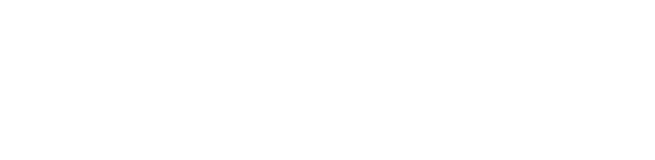
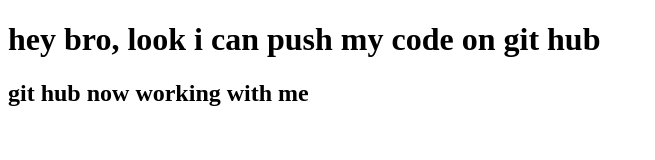
Before and after one commit to emranhasan518/my-second-repo, a plain HTML site: page index.html in a window 1280 px wide. Shown: the whole page, without its empty margins (0-655 px from the left). Drawn offline with Linux system fonts and the light colour scheme.

Commit message:
added header

```diff
--- a/index.html
+++ b/index.html
@@ -7,6 +7,7 @@
     <title>my second github repot</title>
 </head>
 <body>
-
+    <h1>hey bro, look i can push my code on git hub</h1>
+    <h2>git hub now working with me </h2>
 </body>
 </html>
```
